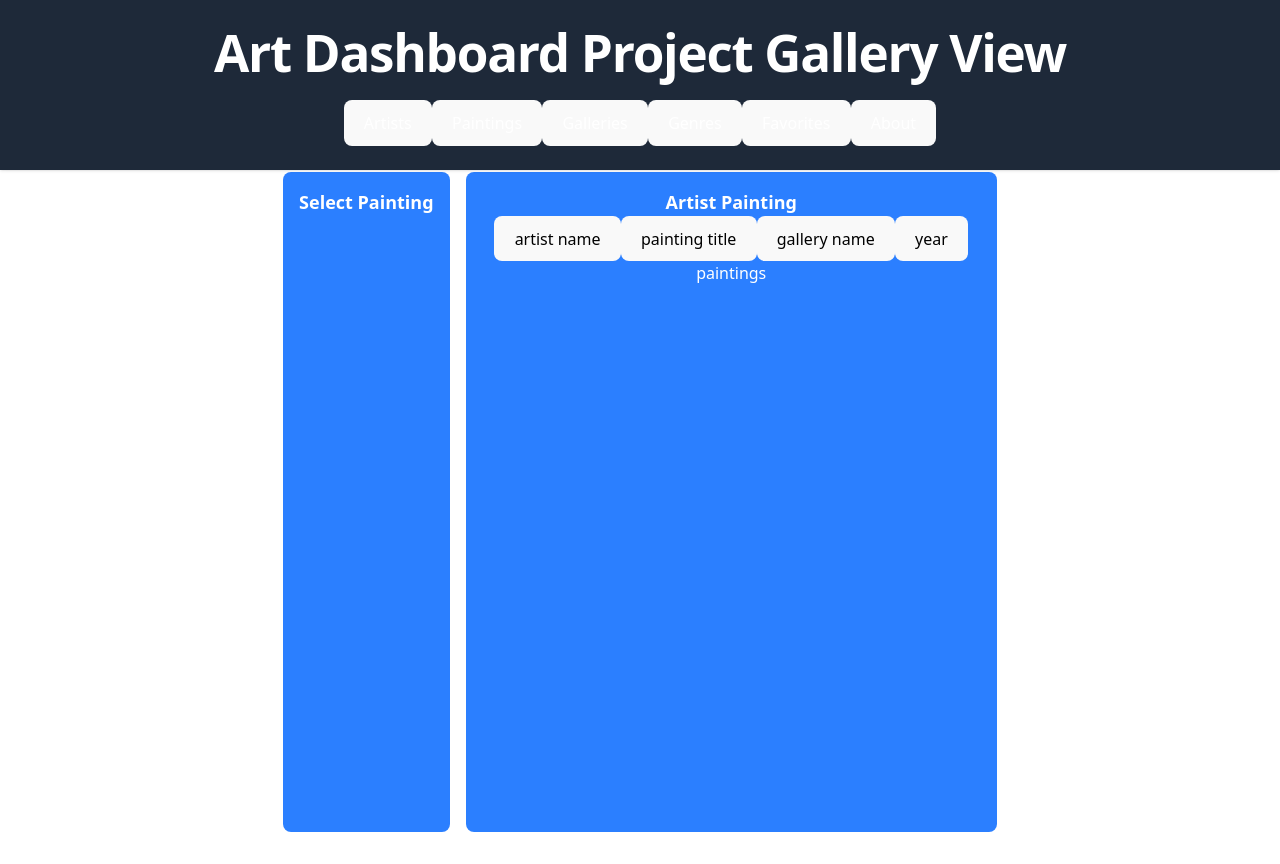
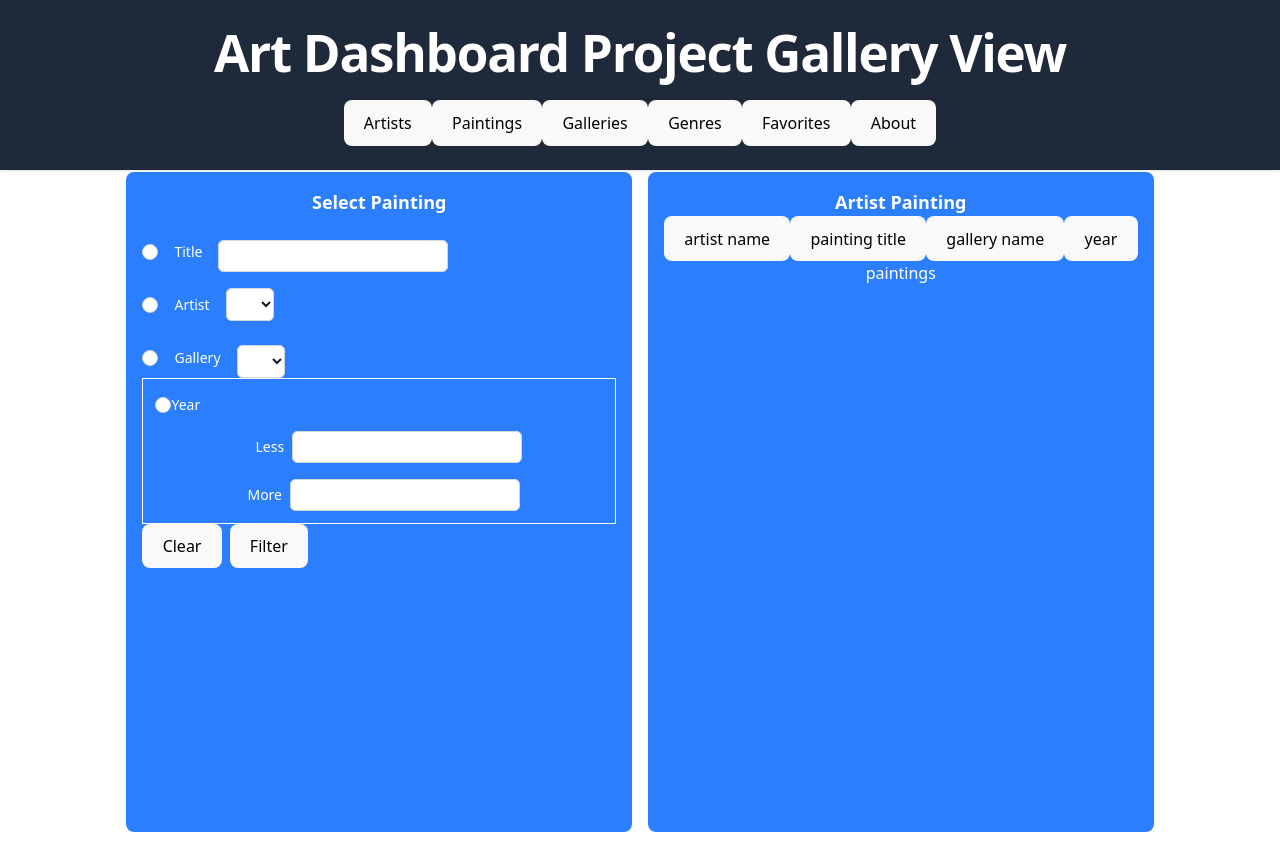
Before and after one commit to AntonAngeles/Assignment2Web3, a React (Vite) app in the folder ArtGallery/: page /painting in a window 1280 px wide. Built offline with nearby package versions, Linux system fonts and the light colour scheme.

Commit message:
Fixing Header button text, fixed Painting page layout.

```diff
--- a/ArtGallery/src/components/Header.jsx
+++ b/ArtGallery/src/components/Header.jsx
@@ -19,22 +19,22 @@ const Header = () => {
                     {/* Header will have to change names depending on which page we're in */}
                     <h1 className="text-3xl font-bold tracking-tight text-white mb-5">Art Dashboard Project Gallery View</h1>
                         <a href='./Artist'>
-                            <button className='text-white'>Artists</button>
+                            <button className='text-black'>Artists</button>
                         </a>
                         <a href='./Painting'>
-                            <button className='text-white'>Paintings</button>
+                            <button className='text-black'>Paintings</button>
                         </a>
                         <a href='./Gallery'>
-                            <button className='text-white'>Galleries</button>
+                            <button className='text-black'>Galleries</button>
                         </a>
                         <a href='./Genre'>
-                            <button className='text-white'>Genres</button>
+                            <button className='text-black'>Genres</button>
                         </a>
                         <a href='./Favorites'>
-                            <button className='text-white'>Favorites</button>
+                            <button className='text-black'>Favorites</button>
                         </a>
                         <a>
-                            <button className='text-white'>About</button>
+                            <button className='text-black'>About</button>
                         </a>
                 </div>
             </header>
--- a/ArtGallery/src/components/Painting.jsx
+++ b/ArtGallery/src/components/Painting.jsx
@@ -10,14 +10,121 @@ const Painting = () => {
     <main className="pt-35 h-screen">
         <div className="h-full w-full px-4">
         <div className="grid grid-cols-1 md:grid-cols-4 gap-4 h-full w-full">
-            <div className="bg-blue-500 p-4 text-white rounded-lg md:col-span-1 flex flex-col">
+            <div className="bg-blue-500 p-4 text-white rounded-lg md:col-span-2 flex flex-col">
                 <h2 className="text-lg font-bold">Select Painting</h2>
 
+                {/* This is for the title filter */}
+                <div className="pt-4 flex items-center space-x-4">
+                    <input
+                        type="radio"
+                        name="paintingFilter"
+                        className="relative size-4 appearance-none rounded-full border border-gray-300 bg-white before:absolute before:inset-1 before:rounded-full before:bg-white
+                        not-checked:before:hidden checked:border-indigo-600 checked:bg-indigo-600 focus-visible:outline-2 focus-visible:outline-offset-2 focus-visible:outline-indigo-600
+                        disabled:border-gray-300 disabled:bg-gray-100 disabled:before:bg-gray-400 forced-colors:appearance-auto forced-colors:before:hidden"
+                    />
 
+                    <label className="block text-sm font-medium text-white">
+                        Title
+                    </label>
+
+                    <div className="mt-2 flex items-center rounded-md bg-white pl-3 outline-1 -outline-offset-1 outline-gray-300 ">
+                        <input
+                            title="title"
+                            type="text"
+                            className="block min-w-0 grow py-1.5 pr-3 pl-1 text-base text-gray-900 focus:outline-none sm:text-sm"
+                        />
+                    </div>
+                </div>
+
+                {/* This is for the artist filter */}
+                <div className="pt-4 flex items-center space-x-4">
+                    <input
+                        type="radio"
+                        name="paintingFilter"
+                        className="relative size-4 appearance-none rounded-full border border-gray-300 bg-white before:absolute before:inset-1 before:rounded-full before:bg-white not-checked:before:hidden checked:border-indigo-600 checked:bg-indigo-600 focus-visible:outline-2 focus-visible:outline-offset-2 focus-visible:outline-indigo-600 disabled:border-gray-300 disabled:bg-gray-100 disabled:before:bg-gray-400 forced-colors:appearance-auto forced-colors:before:hidden"
+                    />
+                    <label className="block text-sm font-medium text-white">
+                        Artist
+                    </label>
+
+                        <div className="mt-2flex items-center rounded-md bg-white pl-3 outline-1 -outline-offset-1 outline-gray-300 ">
+                            <select
+                                artist="artist"
+                                className="block min-w-0 grow py-1.5 pr-3 pl-1 text-base text-gray-900 focus:outline-none sm:text-sm"
+                            />
+                        </div>
+
+                </div>
+
+                {/* This is for the gallery filter */}
+                <div className="pt-4 flex items-center space-x-4">
+                    <input
+                        type="radio"
+                        name="paintingFilter"
+                        className="relative size-4 appearance-none rounded-full border border-gray-300 bg-white before:absolute before:inset-1 before:rounded-full before:bg-white not-checked:before:hidden checked:border-indigo-600 checked:bg-indigo-600 focus-visible:outline-2 focus-visible:outline-offset-2 focus-visible:outline-indigo-600 disabled:border-gray-300 disabled:bg-gray-100 disabled:before:bg-gray-400 forced-colors:appearance-auto forced-colors:before:hidden"
+                    />
+                    <label className="block text-sm/6 font-medium text-white">
+                        Gallery
+                    </label>
+
+                    <div className="mt-2">
+                        <div className="flex items-center rounded-md bg-white pl-3 outline-1 -outline-offset-1 outline-gray-300 ">
+                            <select
+                                genre="genre"
+                                className="block min-w-0 grow py-1.5 pr-3 pl-1 text-base text-gray-900 focus:outline-none sm:text-sm/6"
+                            />
+                        </div>
+                    </div>
+                </div>
+
+                {/* This is for the year filter */}
+                <div className="pt-4 flex flex-col space-y-4 border border-white p-3">
+                    <div className="flex items-center ">
+                        <input
+                            type="radio"
+                            name="paintingFilter"
+                            className="relative size-4 appearance-none rounded-full border border-gray-300 bg-white before:absolute before:inset-1 before:rounded-full before:bg-white not-checked:before:hidden checked:border-indigo-600 checked:bg-indigo-600 focus-visible:outline-2 focus-visible:outline-offset-2 focus-visible:outline-indigo-600 disabled:border-gray-300 disabled:bg-gray-100 disabled:before:bg-gray-400 forced-colors:appearance-auto forced-colors:before:hidden"
+                        />
+                        <label className="block text-sm font-medium text-white">
+                            Year
+                        </label>
+                    </div>
+
+                    <div className="flex items-center space-x-2 ml-25">
+                        <label className="block text-sm font-medium text-white">
+                            Less
+                        </label>
+                        <div className="flex items-center rounded-md bg-white pl-3 outline-1 -outline-offset-1 outline-gray-300 ">
+                            <input
+                                title="title"
+                                type="text"
+                                className="block min-w-0 grow py-1.5 pr-3 pl-1 text-base text-gray-900 focus:outline-none sm:text-sm"
+                            />
+                        </div>
+                    </div>
+
+                    <div className="flex items-center space-x-2 ml-23">
+                        <label className="block text-sm font-medium text-white">
+                            More
+                        </label>
+                        <div className="flex items-center rounded-md bg-white pl-3 outline-1 -outline-offset-1 outline-gray-300 ">
+                            <input
+                                title="title"
+                                type="text"
+                                className="block min-w-0 grow py-1.5 pr-3 pl-1 text-base text-gray-900 focus:outline-none sm:text-sm"
+                            />
+                        </div>
+                    </div>
+                </div>
+
+                <div className="flex space-x-2">
+                    <button className="bg-white px-3 py-1 text-black rounded-lg text-sm">Clear</button>
+                    <button className="bg-white px-3 py-1 text-black rounded-lg text-sm">Filter</button>
+                </div>
 
             </div>
 
-            <div className="bg-blue-500 p-4 text-white rounded-lg md:col-span-3">
+            <div className="bg-blue-500 p-4 text-white rounded-lg md:col-span-2">
             <h2 className="text-lg font-bold">Artist Painting</h2>
                 <button className="bg-white p-2 text-black rounded-lg">artist name</button>
                 <button className="bg-white p-2 text-black rounded-lg">painting title</button>
```
